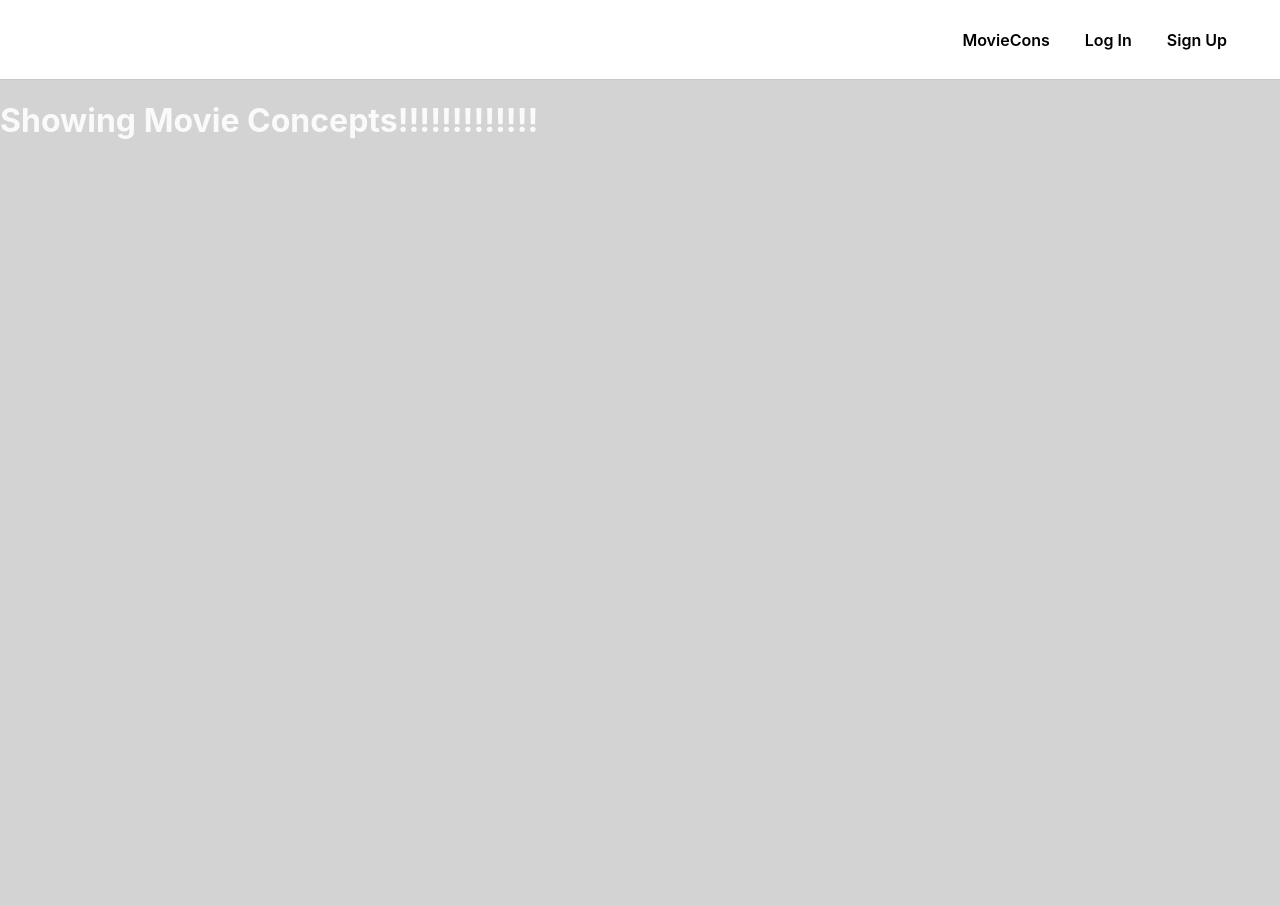
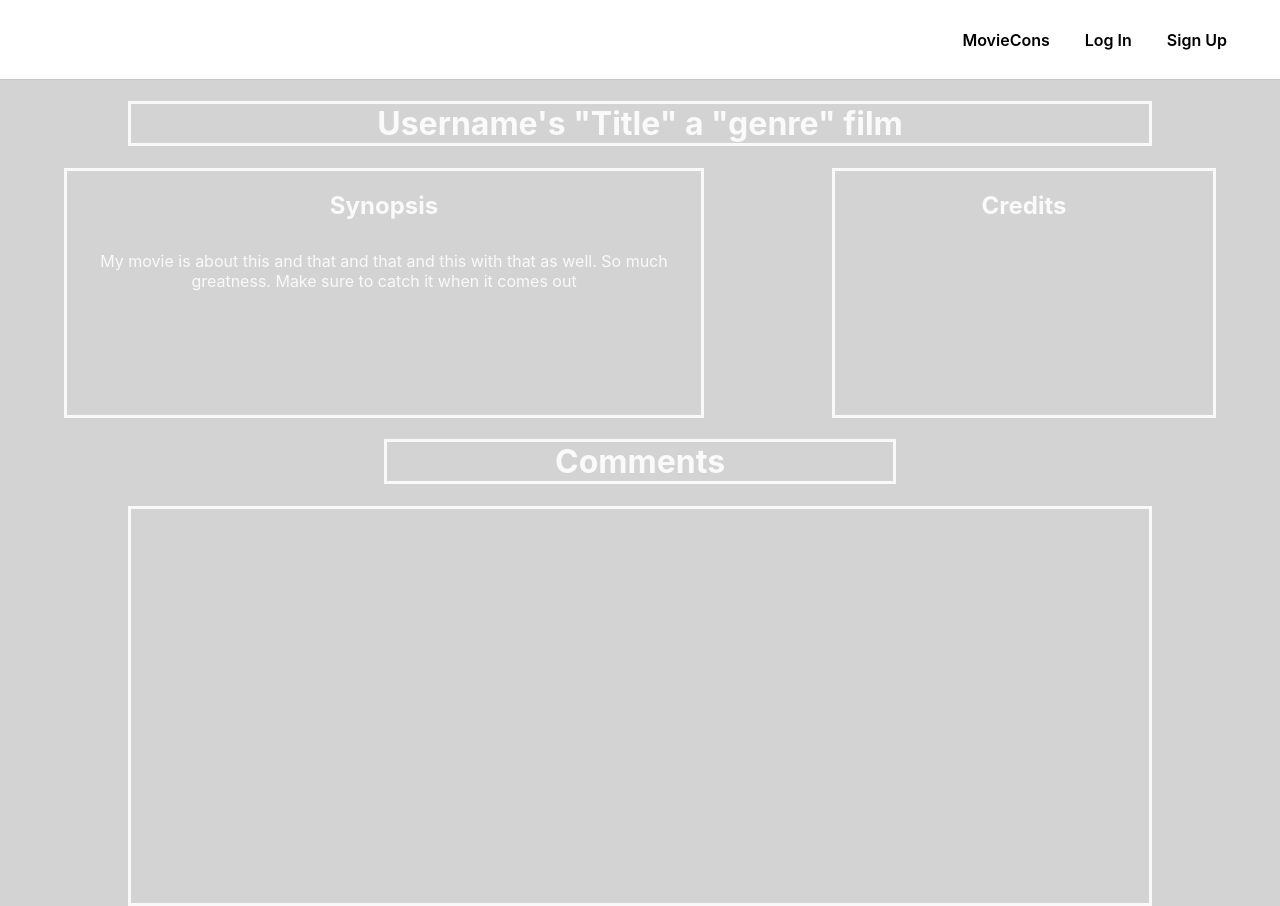
Before and after one commit to Sunny-Master/movie-mania-front-end, a React (Vite) app: page /movieCons/1 in a window 1280 px wide. Before the commit the page ends 800 px from the top, so only its background shows below. Built offline with nearby package versions, Linux system fonts and the light colour scheme; no server answers.

Commit message:
Style concepts index and concepts show pages

```diff
--- a/src/components/AuthorInfo/AuthorInfo.jsx
+++ b/src/components/AuthorInfo/AuthorInfo.jsx
@@ -13,8 +13,8 @@ const AuthorInfo = ({ content }) => {
   return (
     <div className={styles.container}>
       <img src={photo} alt="The user's avatar" />
-      <section>
-        <h4>{content.author.name}</h4>
+      <section className={styles.info}>
+        <h3>{content.author.name}</h3>
         <DateCard createdAt={content.createdAt} />
       </section>
     </div>
--- a/src/components/AuthorInfo/AuthorInfo.module.css
+++ b/src/components/AuthorInfo/AuthorInfo.module.css
@@ -25,3 +25,7 @@
   display: flex;
   flex-direction: column;
 }
+
+.info {
+  font-size: 10px;
+}
--- a/src/components/MovieConCard/MovieConCard.jsx
+++ b/src/components/MovieConCard/MovieConCard.jsx
@@ -13,10 +13,8 @@ const MovieConCard = ({ content }) => {
     <NavLink to={`/movieCons/${content._id}`}>
       <article className={styles.container}>
         <header>
-          <span>
-            <h1>{content.title}</h1>
-          </span>
           <AuthorInfo content={content} />
+          <h1 className={styles.title}>{content.title}</h1>
         </header>
         <section className={styles.data}>
           <label>Genres: </label>
@@ -25,8 +23,8 @@ const MovieConCard = ({ content }) => {
           )}
         </section>
         <section className={styles.data}>
-          <label>Plot: </label>
-          <p>{content.plot}</p>
+          <label>Cast: </label>
+          <p>{content.actors}</p>
         </section>
       </article>
     </NavLink>
--- a/src/components/MovieConCard/MovieConCard.module.css
+++ b/src/components/MovieConCard/MovieConCard.module.css
@@ -1,51 +1,24 @@
 .container {
-  width: 100%;
+  width: 80%;
+  margin-left: 10%;
   height: 220px;
   padding: 14px 21px;
   border-radius: 5px;
-  border: 1px solid rgb(220, 220, 220);
+  border: 5px solid rgb(220, 220, 220);
   background-color: whitesmoke;
   box-shadow: -1px 5px 19px -5px rgba(0,0,0,0.25);
   -moz-box-shadow: -1px 5px 19px -5px rgba(0,0,0,0.25);
   -webkit-box-shadow: -1px 5px 19px -5px rgba(0,0,0,0.25);
 }
 
-/* .container header {
-  margin-bottom: 8px;
-} */
-
-.container span {
-  display: flex;
-  align-items: center;
-  margin: 7px 0px 12px 0px;
-  justify-content: space-between;
-}
-
-/* .container span img {
-  margin: 0;
-  width: 32px;
-	height: 32px;
-  opacity: .8;
-  padding: 3px;
-  border-radius: 50%;
-  border: 1px solid var(--border);
-} */
-
 .container h1 {
   margin: 0;
   font-size: 19px;
   overflow: hidden;
   display: -webkit-box;
-  /* -webkit-line-clamp: 1; */
   text-overflow: ellipsis;
   -webkit-box-orient: vertical;
 }
-
-/* .container section {
-  display: flex;
-  align-items: center;
-  gap: 1rem;
-} */
 
 .data {
   display: flex;
@@ -60,7 +33,6 @@
   overflow: hidden;
   line-height: 1.5rem;
   display: -webkit-box;
-  /* -webkit-line-clamp: 3; */
 	word-break: break-all;
   text-align-last: left;
   text-overflow: ellipsis;
@@ -69,16 +41,12 @@
 
 .container div h4 {
   font-size: 14px;
-  /* margin-bottom: 2px; */
 }
 
-/* .container div > img {
-  width: 30px;
-	height: 30px;
-	object-fit: cover;
-} */
+.title {
+  text-align: center;
+}
 
-/* .container div section img {
-  width: 14px;
-	height: 14px;
-} */
+h4 {
+  text-align: center;
+}
--- /dev/null
+++ b/src/components/MovieConView/MovieConView.jsx
@@ -0,0 +1,27 @@
+// css
+import styles from './MovieConView.module.css'
+
+const MovieConView = () => {
+  return (
+    <>
+    <main>
+      <h1 className={styles.header}>Username's "Title" a "genre" film </h1>
+      <section className={styles.top}>
+        <div className={styles.plot}>
+          <h1>Synopsis</h1>
+          <p>My movie is about this and that and that and this with that as well. So much greatness. Make sure to catch it when it comes out</p>
+        </div>
+        <div className={styles.credits}>
+          <h1>Credits</h1>
+        </div>
+      </section>
+      <h1 className={styles.header2}>Comments</h1>
+      <section className={styles.bottom}>
+
+      </section>
+    </main>
+    </>
+  )
+}
+
+export default MovieConView;
--- /dev/null
+++ b/src/components/MovieConView/MovieConView.module.css
@@ -0,0 +1,44 @@
+.header {
+  border-style: solid;
+  text-align: center;
+  margin-left: 10%;
+  margin-right: 10%;
+}
+
+.top {
+  display: flex;
+  justify-content: space-between;
+  height: 250px;
+}
+
+.bottom {
+  border-style: solid;
+  height: 400px;
+  margin-left: 10%;
+  margin-right: 10%;
+}
+
+.plot {
+  border-style: solid;
+  width: 50%;
+  margin-left: 5%;
+  text-align: center;
+}
+
+.credits {
+  border-style: solid;
+  width: 30%;
+  margin-right: 5%;
+  text-align: center;
+}
+
+.header2 {
+  border-style: solid;
+  text-align: center;
+  margin-left: 30%;
+  margin-right: 30%;
+}
+
+p {
+  margin: 5%;
+}
--- a/src/pages/MovieConShow/MovieConShow.jsx
+++ b/src/pages/MovieConShow/MovieConShow.jsx
@@ -1,7 +1,14 @@
-const MovieConShow = () => {
+// components
+import AuthorInfo from '../../components/AuthorInfo/AuthorInfo'
+import MovieConView from '../../components/MovieConView/MovieConView'
+
+// css
+import styles from './MovieConShow.module.css'
+
+const MovieConShow = ({ content }) => {
   return (
-    <h1>Showing Movie Concepts!!!!!!!!!!!!!</h1>
+    <MovieConView />
   )
 }
 
-export default MovieConShow
+export default MovieConShow;
```
